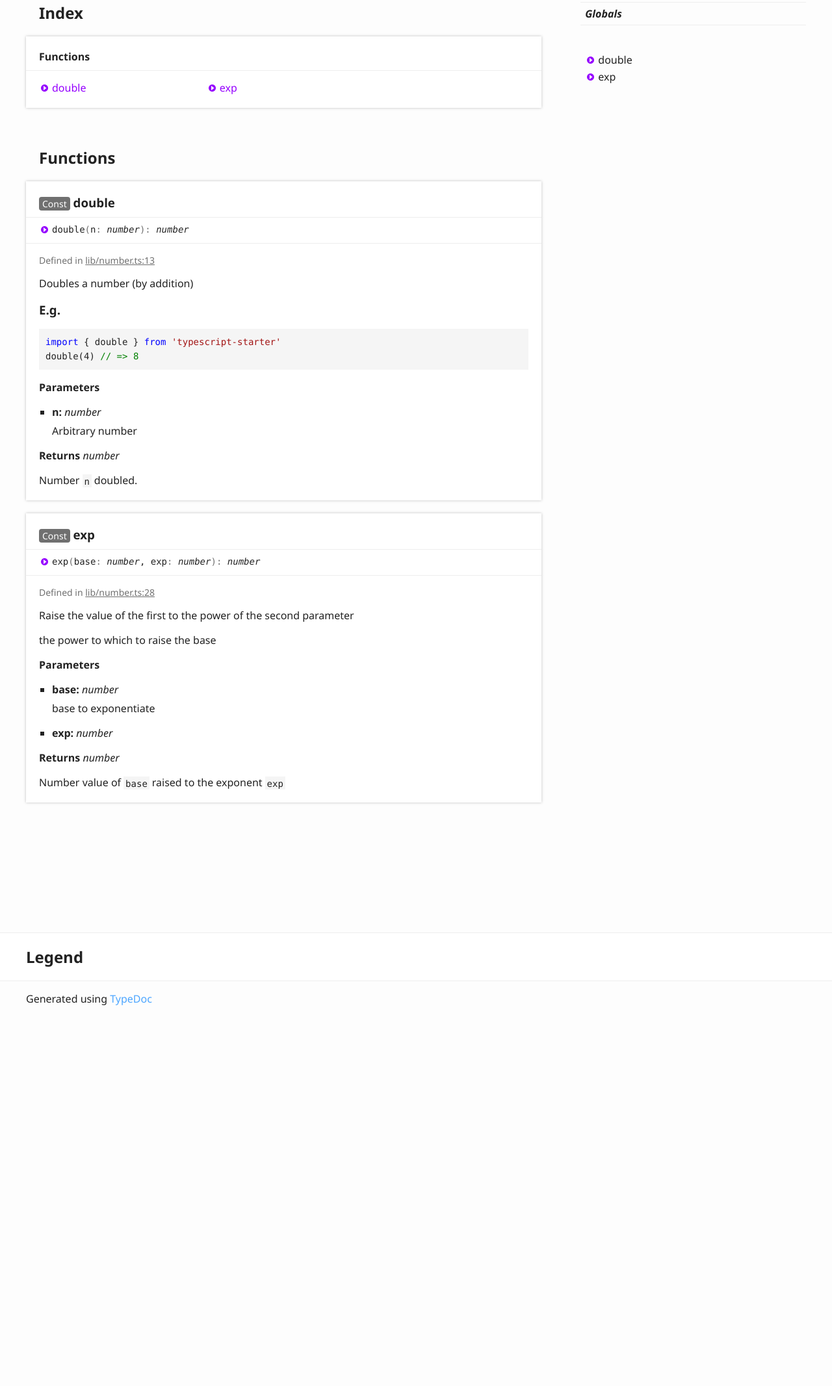
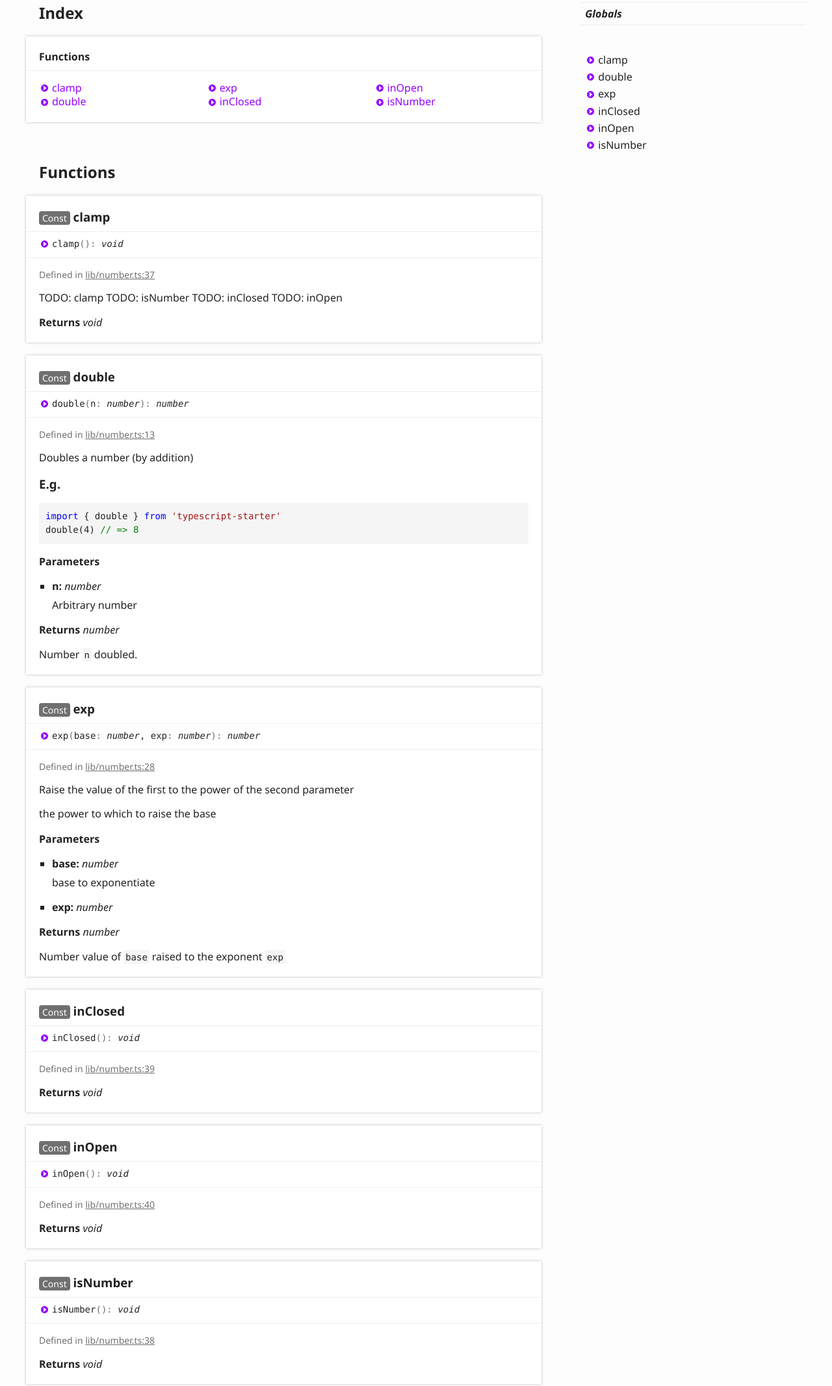
Before and after one commit to hektor/mono, a plain HTML site: page globals.html in a window 1280 px wide. Shown: the part 192-2325 px from the top of the page at 65% size. Before the commit the page ends 1756 px from the top, so only its background shows below. Drawn offline with Linux system fonts and the light colour scheme.

Commit message:
[ci skip] Updates

```diff
--- a/assets/js/search.json
+++ b/assets/js/search.json
@@ -1 +1 @@
-{"kinds":{"64":"Function"},"rows":[{"id":0,"kind":64,"name":"double","url":"globals.html#double","classes":"tsd-kind-function"},{"id":1,"kind":64,"name":"exp","url":"globals.html#exp","classes":"tsd-kind-function"}],"index":{"version":"2.3.9","fields":["name","parent"],"fieldVectors":[["name/0",[0,6.931]],["parent/0",[]],["name/1",[1,6.931]],["parent/1",[]]],"invertedIndex":[["double",{"_index":0,"name":{"0":{}},"parent":{}}],["exp",{"_index":1,"name":{"1":{}},"parent":{}}]],"pipeline":[]}}
+{"kinds":{"64":"Function"},"rows":[{"id":0,"kind":64,"name":"double","url":"globals.html#double","classes":"tsd-kind-function"},{"id":1,"kind":64,"name":"exp","url":"globals.html#exp","classes":"tsd-kind-function"},{"id":2,"kind":64,"name":"clamp","url":"globals.html#clamp","classes":"tsd-kind-function"},{"id":3,"kind":64,"name":"isNumber","url":"globals.html#isnumber","classes":"tsd-kind-function"},{"id":4,"kind":64,"name":"inClosed","url":"globals.html#inclosed","classes":"tsd-kind-function"},{"id":5,"kind":64,"name":"inOpen","url":"globals.html#inopen","classes":"tsd-kind-function"}],"index":{"version":"2.3.9","fields":["name","parent"],"fieldVectors":[["name/0",[0,15.404]],["parent/0",[]],["name/1",[1,15.404]],["parent/1",[]],["name/2",[2,15.404]],["parent/2",[]],["name/3",[3,15.404]],["parent/3",[]],["name/4",[4,15.404]],["parent/4",[]],["name/5",[5,15.404]],["parent/5",[]]],"invertedIndex":[["clamp",{"_index":2,"name":{"2":{}},"parent":{}}],["double",{"_index":0,"name":{"0":{}},"parent":{}}],["exp",{"_index":1,"name":{"1":{}},"parent":{}}],["inclosed",{"_index":4,"name":{"4":{}},"parent":{}}],["inopen",{"_index":5,"name":{"5":{}},"parent":{}}],["isnumber",{"_index":3,"name":{"3":{}},"parent":{}}]],"pipeline":[]}}
--- a/globals.html
+++ b/globals.html
@@ -70,8 +70,12 @@
 						<section class="tsd-index-section ">
 							<h3>Functions</h3>
 							<ul class="tsd-index-list">
+								<li class="tsd-kind-function"><a href="globals.html#clamp" class="tsd-kind-icon">clamp</a></li>
 								<li class="tsd-kind-function"><a href="globals.html#double" class="tsd-kind-icon">double</a></li>
 								<li class="tsd-kind-function"><a href="globals.html#exp" class="tsd-kind-icon">exp</a></li>
+								<li class="tsd-kind-function"><a href="globals.html#inclosed" class="tsd-kind-icon">in<wbr>Closed</a></li>
+								<li class="tsd-kind-function"><a href="globals.html#inopen" class="tsd-kind-icon">in<wbr>Open</a></li>
+								<li class="tsd-kind-function"><a href="globals.html#isnumber" class="tsd-kind-icon">is<wbr>Number</a></li>
 							</ul>
 						</section>
 					</div>
@@ -79,6 +83,31 @@
 			</section>
 			<section class="tsd-panel-group tsd-member-group ">
 				<h2>Functions</h2>
+				<section class="tsd-panel tsd-member tsd-kind-function">
+					<a name="clamp" class="tsd-anchor"></a>
+					<h3><span class="tsd-flag ts-flagConst">Const</span> clamp</h3>
+					<ul class="tsd-signatures tsd-kind-function">
+						<li class="tsd-signature tsd-kind-icon">clamp<span class="tsd-signature-symbol">(</span><span class="tsd-signature-symbol">)</span><span class="tsd-signature-symbol">: </span><span class="tsd-signature-type">void</span></li>
+					</ul>
+					<ul class="tsd-descriptions">
+						<li class="tsd-description">
+							<aside class="tsd-sources">
+								<ul>
+									<li>Defined in <a href="https://github.com/hektormisplon/ts-lib/blob/f684157/src/lib/number.ts#L37">lib/number.ts:37</a></li>
+								</ul>
+							</aside>
+							<div class="tsd-comment tsd-typography">
+								<div class="lead">
+									<p>TODO: clamp
+										TODO: isNumber
+										TODO: inClosed
+									TODO: inOpen</p>
+								</div>
+							</div>
+							<h4 class="tsd-returns-title">Returns <span class="tsd-signature-type">void</span></h4>
+						</li>
+					</ul>
+				</section>
 				<section class="tsd-panel tsd-member tsd-kind-function">
 					<a name="double" class="tsd-anchor"></a>
 					<h3><span class="tsd-flag ts-flagConst">Const</span> double</h3>
@@ -157,6 +186,57 @@ double(<span class="hljs-number">4</span>) <span class="hljs-comment">// =&gt; 8
 						</li>
 					</ul>
 				</section>
+				<section class="tsd-panel tsd-member tsd-kind-function">
+					<a name="inclosed" class="tsd-anchor"></a>
+					<h3><span class="tsd-flag ts-flagConst">Const</span> in<wbr>Closed</h3>
+					<ul class="tsd-signatures tsd-kind-function">
+						<li class="tsd-signature tsd-kind-icon">in<wbr>Closed<span class="tsd-signature-symbol">(</span><span class="tsd-signature-symbol">)</span><span class="tsd-signature-symbol">: </span><span class="tsd-signature-type">void</span></li>
+					</ul>
+					<ul class="tsd-descriptions">
+						<li class="tsd-description">
+							<aside class="tsd-sources">
+								<ul>
+									<li>Defined in <a href="https://github.com/hektormisplon/ts-lib/blob/f684157/src/lib/number.ts#L39">lib/number.ts:39</a></li>
+								</ul>
+							</aside>
+							<h4 class="tsd-returns-title">Returns <span class="tsd-signature-type">void</span></h4>
+						</li>
+					</ul>
+				</section>
+				<section class="tsd-panel tsd-member tsd-kind-function">
+					<a name="inopen" class="tsd-anchor"></a>
+					<h3><span class="tsd-flag ts-flagConst">Const</span> in<wbr>Open</h3>
+					<ul class="tsd-signatures tsd-kind-function">
+						<li class="tsd-signature tsd-kind-icon">in<wbr>Open<span class="tsd-signature-symbol">(</span><span class="tsd-signature-symbol">)</span><span class="tsd-signature-symbol">: </span><span class="tsd-signature-type">void</span></li>
+					</ul>
+					<ul class="tsd-descriptions">
+						<li class="tsd-description">
+							<aside class="tsd-sources">
+								<ul>
+									<li>Defined in <a href="https://github.com/hektormisplon/ts-lib/blob/f684157/src/lib/number.ts#L40">lib/number.ts:40</a></li>
+								</ul>
+							</aside>
+							<h4 class="tsd-returns-title">Returns <span class="tsd-signature-type">void</span></h4>
+						</li>
+					</ul>
+				</section>
+				<section class="tsd-panel tsd-member tsd-kind-function">
+					<a name="isnumber" class="tsd-anchor"></a>
+					<h3><span class="tsd-flag ts-flagConst">Const</span> is<wbr>Number</h3>
+					<ul class="tsd-signatures tsd-kind-function">
+						<li class="tsd-signature tsd-kind-icon">is<wbr>Number<span class="tsd-signature-symbol">(</span><span class="tsd-signature-symbol">)</span><span class="tsd-signature-symbol">: </span><span class="tsd-signature-type">void</span></li>
+					</ul>
+					<ul class="tsd-descriptions">
+						<li class="tsd-description">
+							<aside class="tsd-sources">
+								<ul>
+									<li>Defined in <a href="https://github.com/hektormisplon/ts-lib/blob/f684157/src/lib/number.ts#L38">lib/number.ts:38</a></li>
+								</ul>
+							</aside>
+							<h4 class="tsd-returns-title">Returns <span class="tsd-signature-type">void</span></h4>
+						</li>
+					</ul>
+				</section>
 			</section>
 		</div>
 		<div class="col-4 col-menu menu-sticky-wrap menu-highlight">
@@ -170,10 +250,22 @@ double(<span class="hljs-number">4</span>) <span class="hljs-comment">// =&gt; 8
 			<nav class="tsd-navigation secondary menu-sticky">
 				<ul class="before-current">
 					<li class=" tsd-kind-function">
+						<a href="globals.html#clamp" class="tsd-kind-icon">clamp</a>
+					</li>
+					<li class=" tsd-kind-function">
 						<a href="globals.html#double" class="tsd-kind-icon">double</a>
 					</li>
 					<li class=" tsd-kind-function">
 						<a href="globals.html#exp" class="tsd-kind-icon">exp</a>
+					</li>
+					<li class=" tsd-kind-function">
+						<a href="globals.html#inclosed" class="tsd-kind-icon">in<wbr>Closed</a>
+					</li>
+					<li class=" tsd-kind-function">
+						<a href="globals.html#inopen" class="tsd-kind-icon">in<wbr>Open</a>
+					</li>
+					<li class=" tsd-kind-function">
+						<a href="globals.html#isnumber" class="tsd-kind-icon">is<wbr>Number</a>
 					</li>
 				</ul>
 			</nav>
```
Also changed, not shown: index.html (+12 -0 lines).
